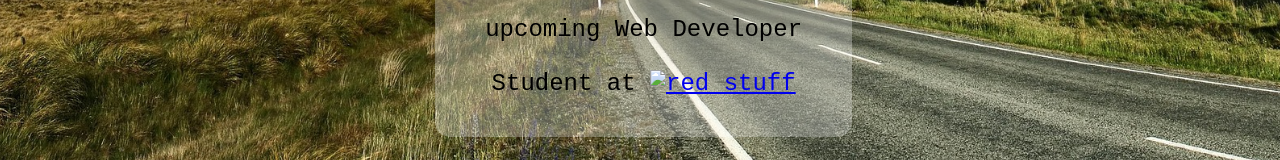
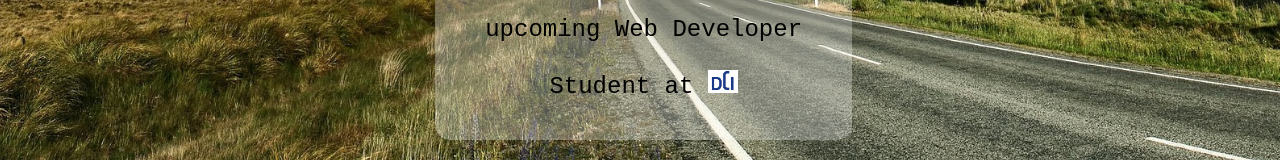
Before and after one commit to iPokeey/MicrositeJC, a plain HTML site: page scroll-section.html in a window 1280 px wide. Shown: the part 1293-1453 px from the top of the page. Drawn offline with Linux system fonts and the light colour scheme; files whose address does not match are found by name.

Commit message:
Update scroll-section.html

```diff
--- a/scroll-section.html
+++ b/scroll-section.html
@@ -118,7 +118,7 @@
             <div> Andreas Jacobs<br><br>
             upcoming Web Developer<br><br>
             Student at <a href="https://digitalcareerinstitute.org/" target="_blank">
-            <img src="../HTML_CSS_FILES/Photos/dci.jpg" alt="red stuff" width="30"></a></div>
+            <img src="../Photos/dci.jpg" alt="red stuff" width="30"></a></div>
         </section>
         <article>
             <p>... für Ihre Unterstüzung, Herr Rüdel!</p>
```
